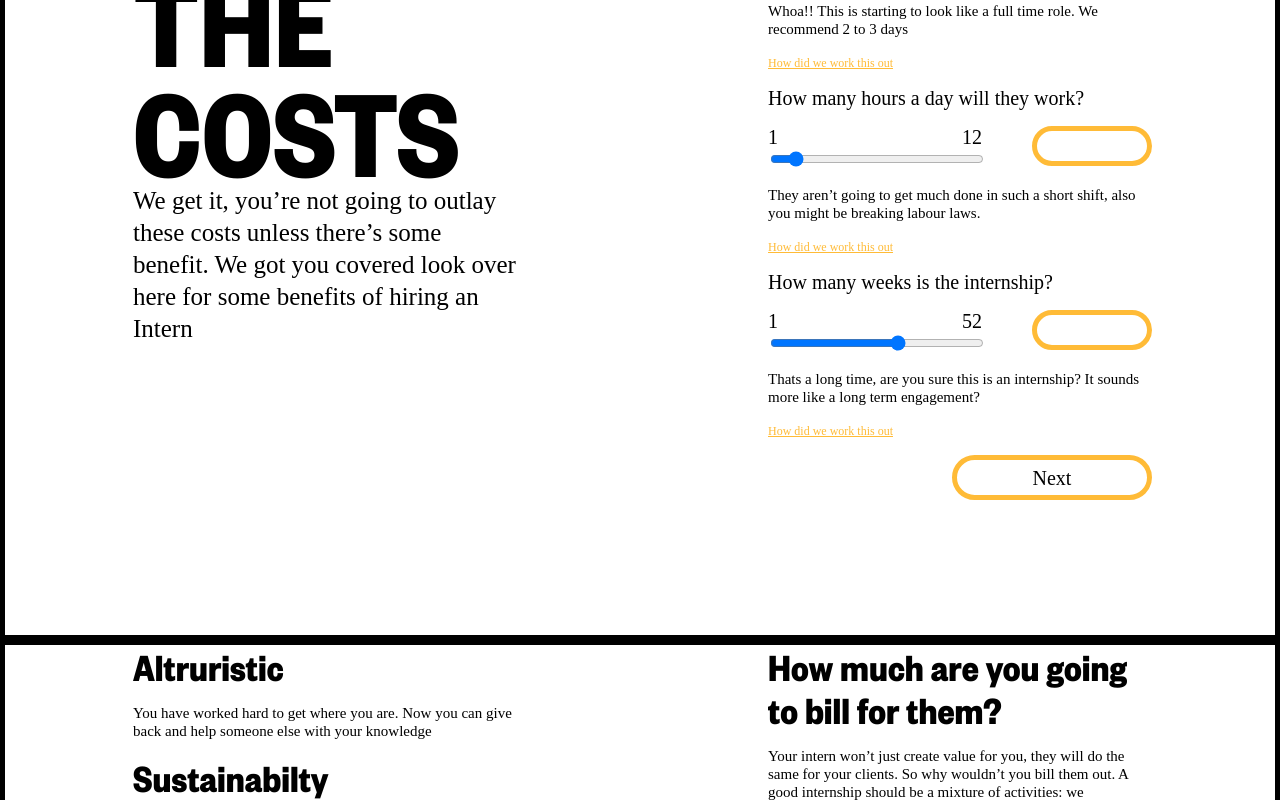
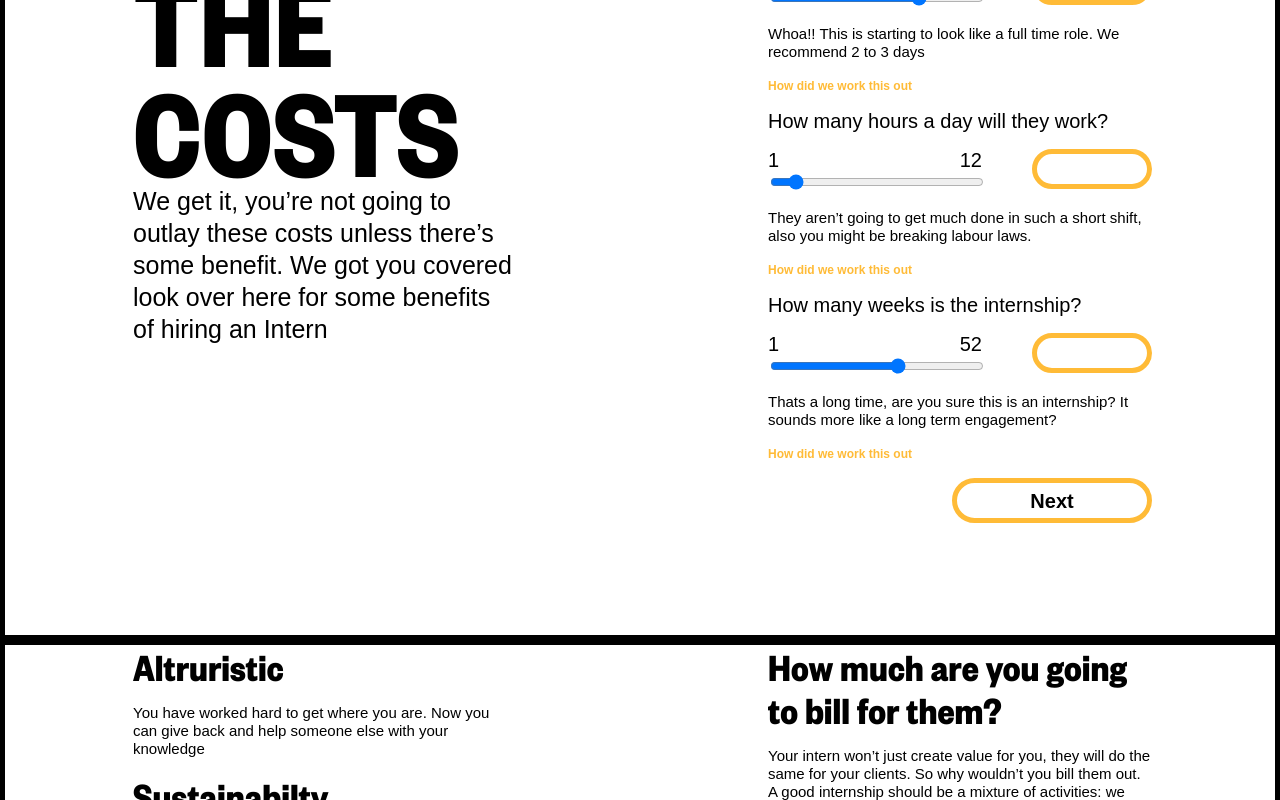
Before and after one commit to TheRadDesigner/Intern-Costs, a plain HTML site: page index.html in a window 1280 px wide. Shown: the part 1380-2180 px from the top of the page. Drawn offline with nearby package versions, Linux system fonts and the light colour scheme; files whose address does not match are found by name; a web font is replaced by a local one.

Commit message:
Fixed Font Issue

```diff
--- a/css/style.css
+++ b/css/style.css
@@ -1,14 +1,12 @@
 /* Font */
 
 @font-face {
-	font-family: 'Founders Grotesk Condensed';
-	src: url('/font/founders-grotesk-condensed-web-bold.eot'); /* IE9 Compat Modes */
-	src: url('/font/founders-grotesk-condensed-web-bold.eot?#iefix') format('embedded-opentype'), /* IE6-IE8 */
-		 url('/font/founders-grotesk-condensed-web-bold.woff2') format('woff2'), /* Super Modern Browsers */
-		 url('/font/founders-grotesk-condensed-web-bold.woff') format('woff'), /* Pretty Modern Browsers */
+	font-family: 'FoundersGrotesk';
+	src: url("/font/founders-grotesk-condensed-web-bold.woff"),
+	url("/font/founders-grotesk-condensed-web-bold.eot")
   }
 
-/* CSS Reset */
+CSS Reset
 /* http://meyerweb.com/eric/tools/css/reset/
    v2.0 | 20110126
    License: none (public domain)
@@ -60,59 +58,80 @@ table {
 
 /* Global */
 
-.siteWrapper {
-	position: relative;
-	overflow: hidden;
-}
 
 p {
-	font-family: Aktiv Grotesk;
+	font-family: aktiv-grotesk, sans-serif;
+	font-weight: 300;
+	font-style: normal;
 	font-size: 15px;
 	line-height: 18px;
+	font-style: normal;
 }
 
 .title {
-	font: Bold 130px/110px Founders Grotesk Condensed;
+	font-family: FoundersGrotesk, sans-serif;
+	font-size: 130px;
+	line-height: 110px;
+	font-weight: bold;
 	letter-spacing: 0px;
 	text-transform: uppercase;
+	font-style: bold;
 }
 
 h1 {
-	font: Bold 40px/43px Founders Grotesk Condensed;
+	font-family: FoundersGrotesk, sans-serif;
+	font-style: bold;
+	font-weight: bold;
+	font-size: 40px;
+	line-height: 43px;
+
 }
 
 h2 {
-	font-family: Aktiv Grotesk;
+	font-family: aktiv-grotesk, sans-serif;
+	font-weight: 300;
+	font-style: normal;
 	font-size: 25px;
 	line-height: 32px;
+
 }
 
 h2 a {
 	color: #FFBB37;
 	font-weight: 600;
 	text-decoration: none;
+	font-style: normal;
 }
 
 h2 a:hover {
 	background-color: #FFBB37;
 	color: white;
+	font-style: normal;
 }
 
 h3 {
-	font-family: Aktiv Grotesk;
+	font-family: aktiv-grotesk, sans-serif;
+	font-weight: 300;
+	font-size: 20px;
+	line-height: 23px;
+	font-style: normal;
+}
+
+h4 {
+	font-family: FoundersGrotesk, sans-serif;
+	font-style: bold;
+	font-weight: bold;
 	font-size: 20px;
 	line-height: 23px;
 }
 
-h4 {
-	font: Bold 20px/18px Founders Grotesk Condensed;
-}
-
 h5 {
-	font-family: Aktiv Grotesk;
+	font-family: aktiv-grotesk, sans-serif;
+	font-weight: 300;
 	font-size: 15px;
 	line-height: 18px;
 	font-weight: 600;
+	font-style: normal;
 }
 
 /* Buttons */
@@ -122,7 +141,8 @@ h5 {
 button {
 	-webkit-appearance: none;
 	text-align: center;
-	font-family: Aktiv Grotesk;
+	font-family: aktiv-grotesk, sans-serif;
+	font-weight: 600;
 	font-size: 20px;
 	line-height: 26px;
 	background-color: none;
@@ -170,10 +190,12 @@ button:hover {
 }
 
 .moreInformation a {
-	font-family: Aktiv Grotesk;
+	font-family: aktiv-grotesk, sans-serif;
+	font-weight: 600;
 	font-size: 12px;
 	line-height: 15px;
 	color: #FFBB37;
+	text-decoration: none;
 }
 /* Text Input */
 
@@ -192,7 +214,8 @@ input[type=text] {
 	border: 5px solid #FFBB37;
 	border-radius: 25px;
 	float: right;
-	font-family: Aktiv Grotesk;
+	font-family: aktiv-grotesk, sans-serif;
+	font-weight: 600;
 	font-size: 20px;
 	line-height: 23px;
 	text-align: center;
--- a/index.html
+++ b/index.html
@@ -13,7 +13,7 @@
   <script src="https://ajax.googleapis.com/ajax/libs/jquery/3.5.1/jquery.min.js"></script>
   <title>How Much Does An Intern Really Cost?</title>
   <meta name="viewport" content="width=device-width, initial-scale=1.0">
-  <meta charset="utf-8">
+
 </head>
 
 <body>
```
Also changed, not shown: 1 other file.
